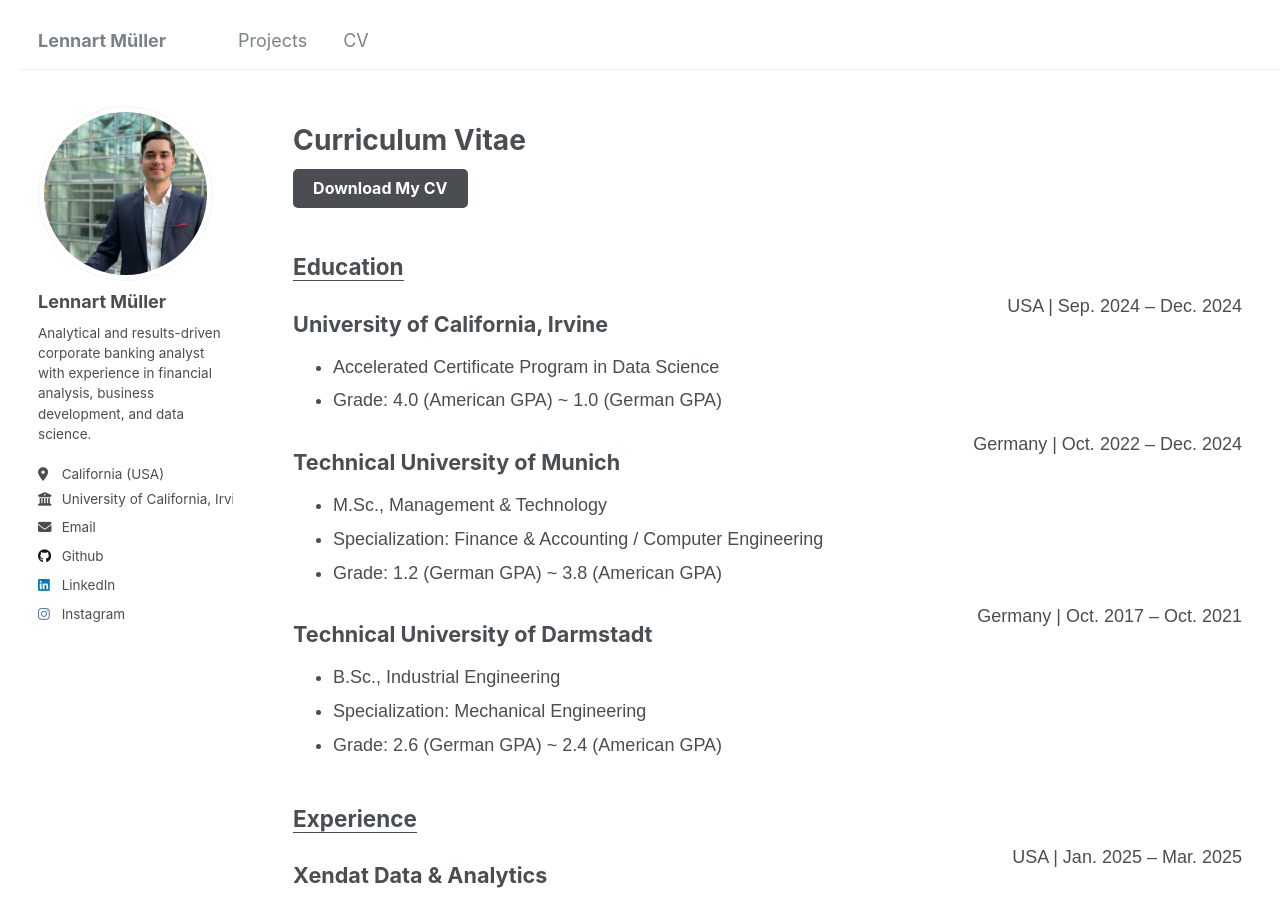
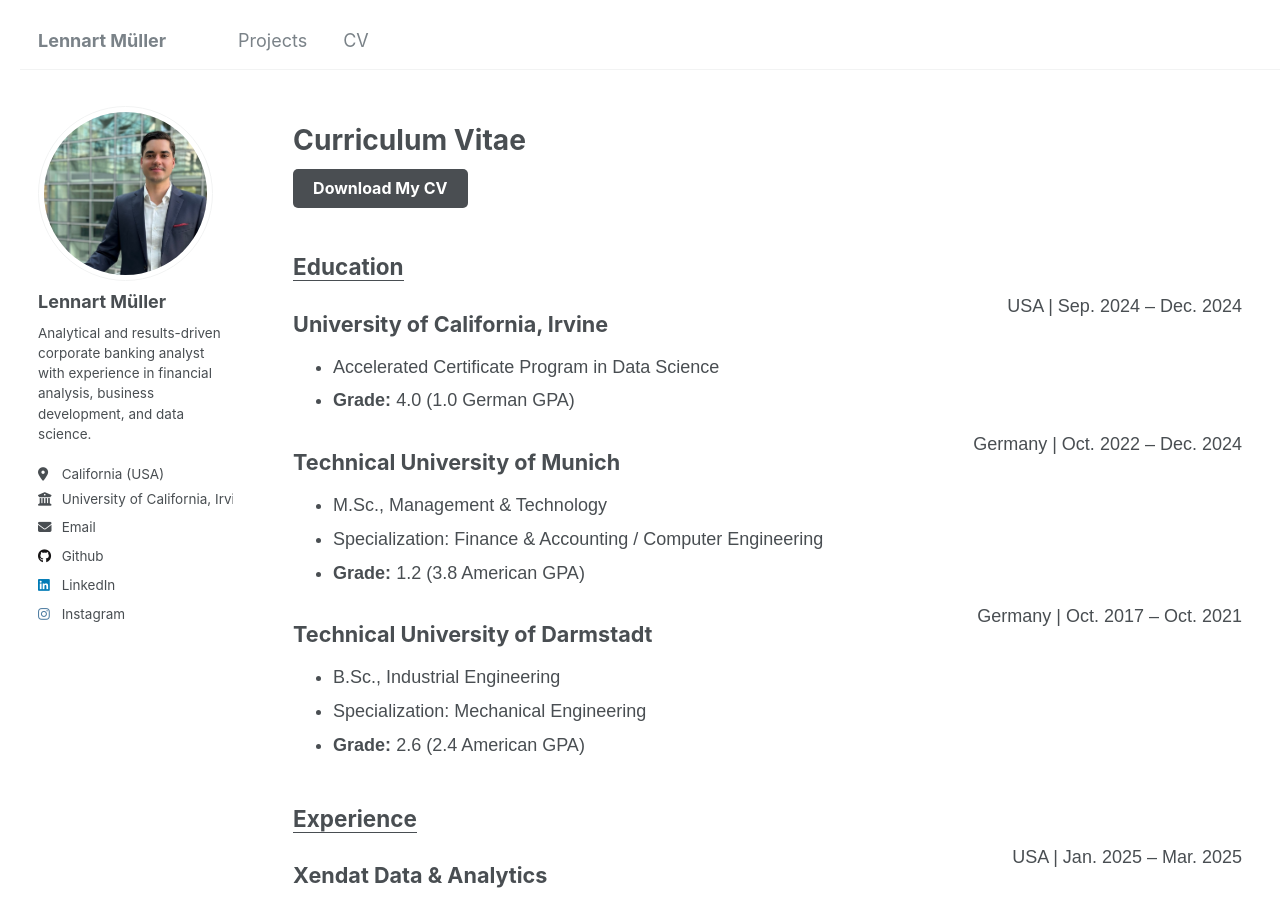
Before and after one commit to lennartmueller123/lennartmueller123.github.io, a Jekyll site: the page built from _pages/cv.html, in a window 1280 px wide and 900 px high. Built offline with Jekyll 4.4.1, drawn with Linux system fonts in a browser that asks for light colours.

Commit message:
Update cv.html

```diff
--- a/_pages/cv.html
+++ b/_pages/cv.html
@@ -72,7 +72,7 @@ redirect_from:
             </div>
             <ul>
                 <li>Accelerated Certificate Program in Data Science</li>
-                <li>Grade: 4.0 (American GPA) ~ 1.0 (German GPA)</li>
+                <li><strong>Grade: </strong>4.0  (1.0 German GPA)</li>
             </ul>
         </div>
 
@@ -84,7 +84,7 @@ redirect_from:
             <ul>
                 <li>M.Sc., Management & Technology</li>
                 <li>Specialization: Finance & Accounting / Computer Engineering</li>
-                <li>Grade: 1.2 (German GPA) ~ 3.8 (American GPA)</li>
+                <li><strong>Grade: </strong>1.2   (3.8 American GPA)</li>
             </ul>
         </div>
 
@@ -96,7 +96,7 @@ redirect_from:
             <ul>
                 <li>B.Sc., Industrial Engineering</li>
                 <li>Specialization: Mechanical Engineering</li>
-                <li>Grade: 2.6 (German GPA) ~ 2.4 (American GPA)</li>
+                <li><strong>Grade: </strong>2.6 (2.4 American GPA)</li>
             </ul>
         </div>
     </div>
```
